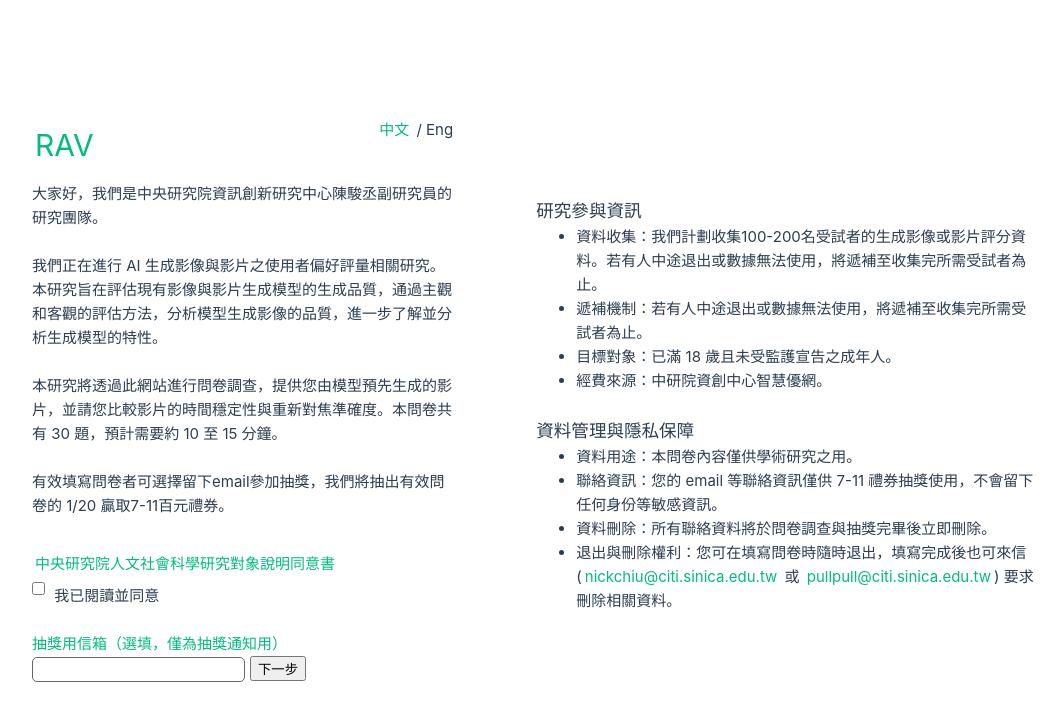
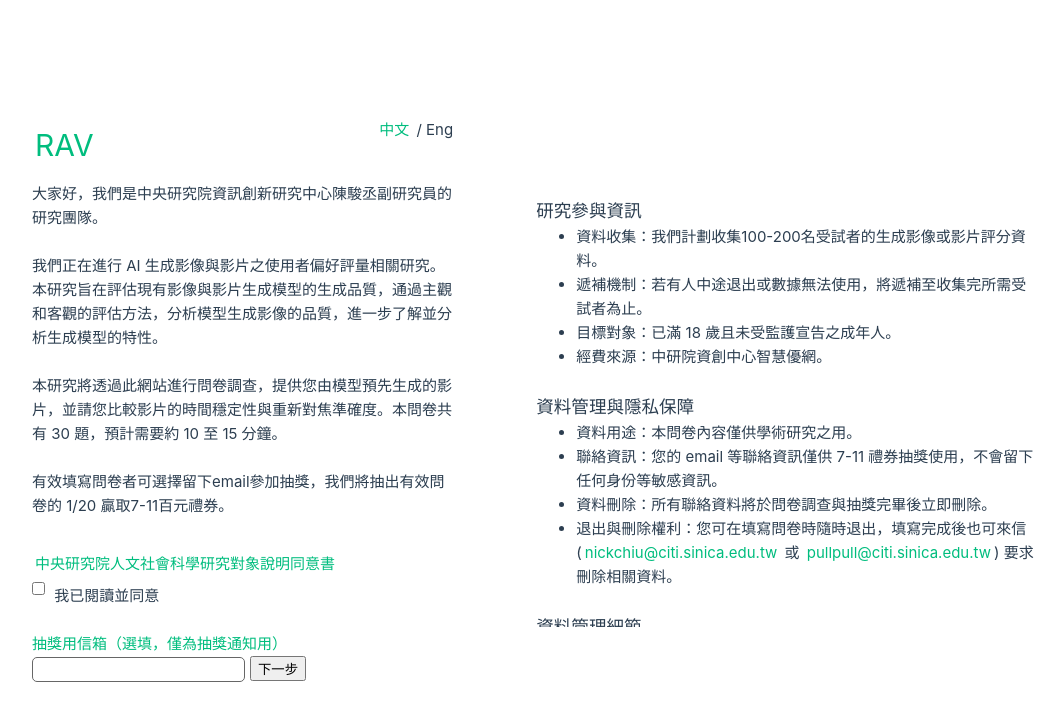
Before and after one commit to itsnickchiu/rav-user-study, a Vue app: page / in a window 1280 px wide. Shown: the top 720 px of the page, without its empty margins (16-1080 px from the left). Built offline with nearby package versions, Linux system fonts and the light colour scheme.

Commit message:
fix duplicate typo in 研究參與資訊

```diff
--- a/src/App.vue
+++ b/src/App.vue
@@ -520,7 +520,7 @@ onBeforeUnmount(() => {
           <h3>研究參與資訊</h3>
           <ul>
             <li>
-              資料收集：我們計劃收集100-200名受試者的生成影像或影片評分資料。若有人中途退出或數據無法使用，將遞補至收集完所需受試者為止。
+              資料收集：我們計劃收集100-200名受試者的生成影像或影片評分資料。
             </li>
             <li>遞補機制：若有人中途退出或數據無法使用，將遞補至收集完所需受試者為止。</li>
             <li>目標對象：已滿 18 歲且未受監護宣告之成年人。</li>
```
